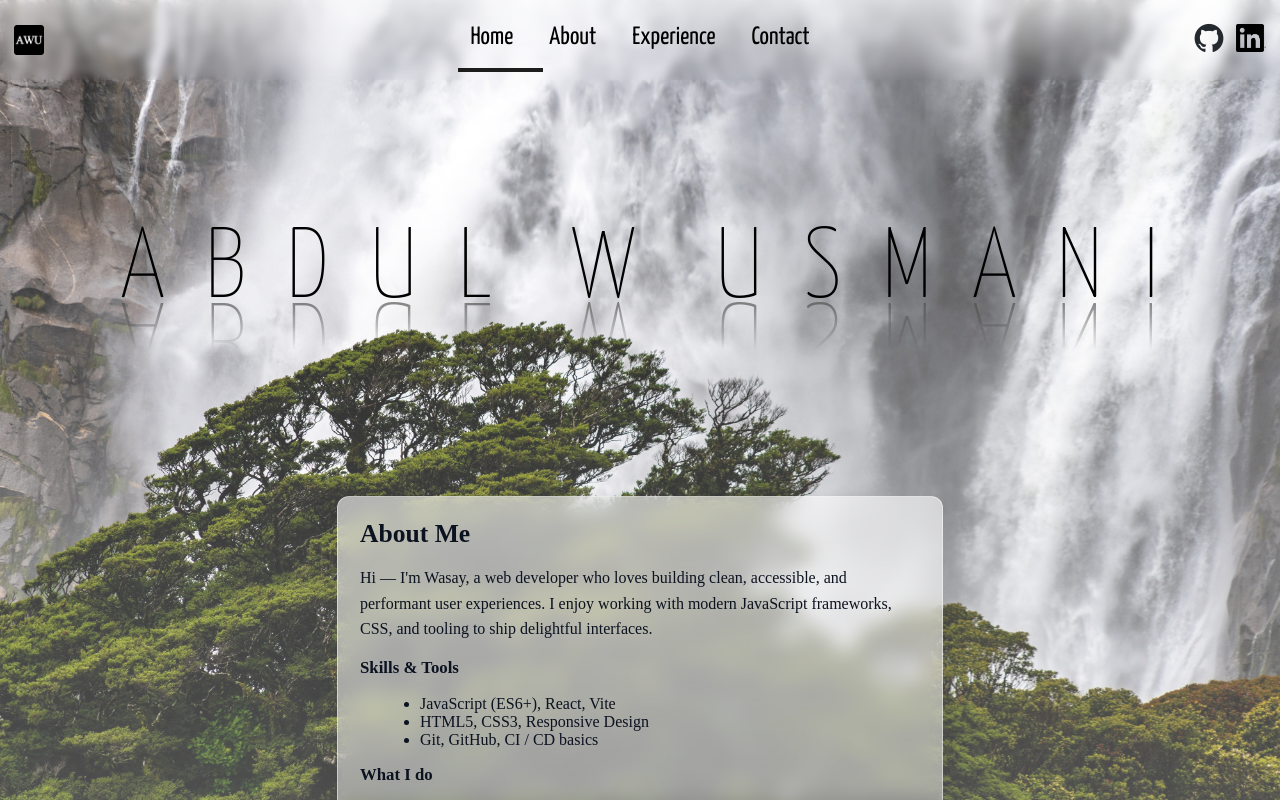
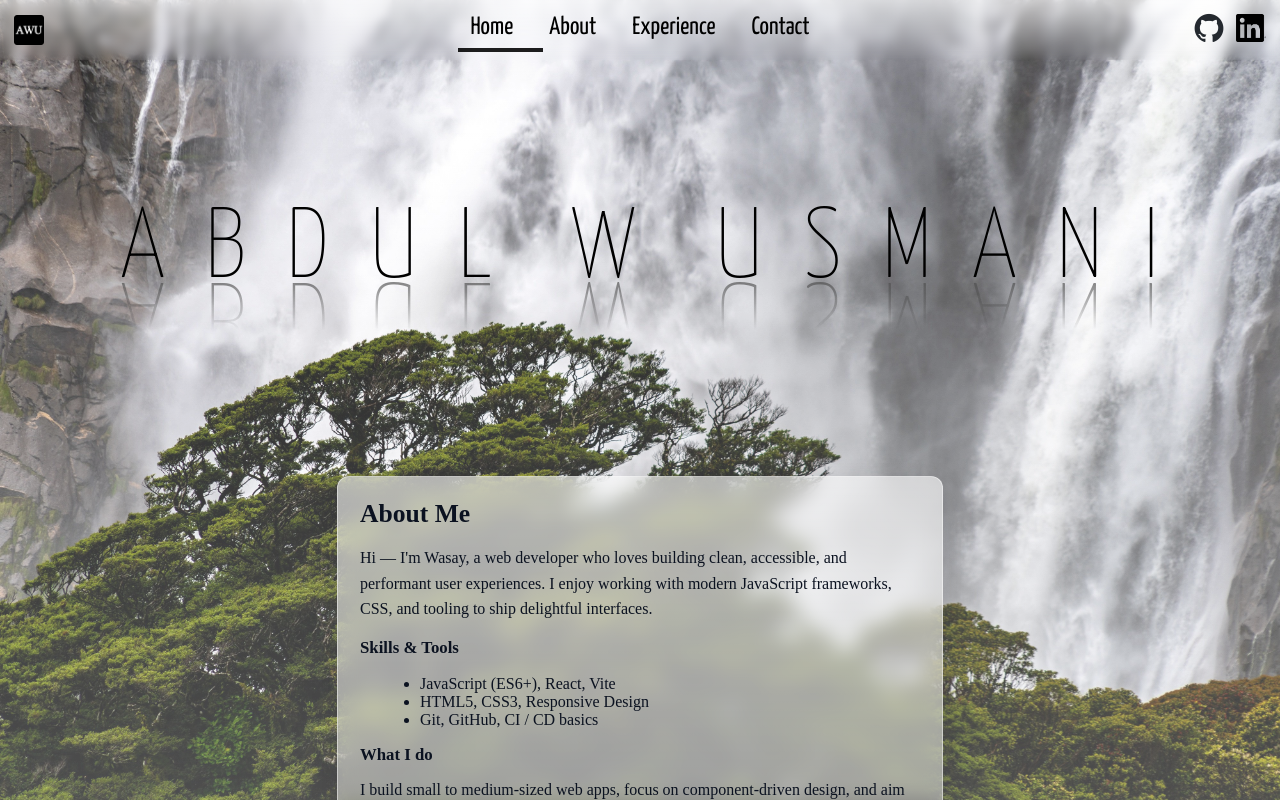
Before and after one commit to awusmani/awusmani.github.io, a React (Vite) app: page / in a window 1280 px wide. Shown: the top 800 px of the page. Built offline with nearby package versions, Linux system fonts and the light colour scheme.

Commit message:
slightly better section tab switching and some css fixes

```diff
--- a/src/components/Tabs.jsx
+++ b/src/components/Tabs.jsx
@@ -50,7 +50,7 @@ export default function Tabs({ activeTab, setActiveTab }) {
   useEffect(() => {
     const observerOptions = {
       root: null,
-      rootMargin: '-40% 0px -40% 0px', // section considered "active" when near center
+      rootMargin: '-10% 0px -60% 0px', // section considered "active" when near center
       threshold: 0,
     };
 
--- a/src/styles/header.css
+++ b/src/styles/header.css
@@ -11,6 +11,13 @@
   backdrop-filter: blur(4px) saturate(1.05);
   -webkit-backdrop-filter: blur(4px) saturate(1.05);
 }
+
+@media (prefers-color-scheme: dark) {
+  .header {
+    background: linear-gradient(to bottom, rgba(8, 10, 14, 0.440), rgba(8, 10, 14, 0));
+  }
+}
+
 .header-left { display: flex; align-items: center; justify-content: flex-start; }
 .header-center { justify-self: center; display: flex; justify-content: center; }
 .header-right { display: flex; align-items: center; justify-content: flex-end; gap: 12px; }
--- a/src/styles/tabs.css
+++ b/src/styles/tabs.css
@@ -3,7 +3,6 @@
 .tabs {
   display: flex;
   gap: 12px;
-  padding: 10px 16px;
   align-items: center;
   justify-content: center; /* center the tab buttons horizontally */
   position: relative; /* sit above the pseudo-element */
```
